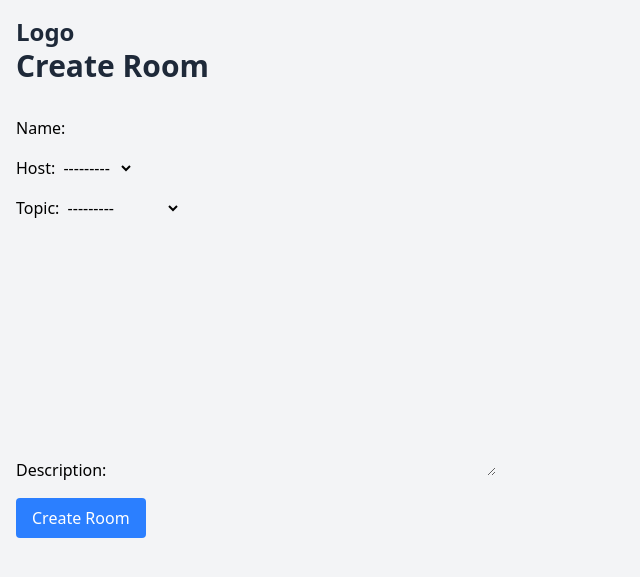
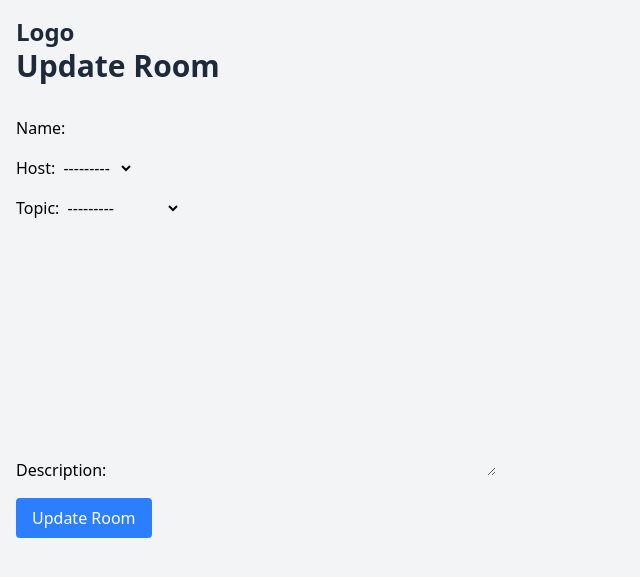
Before and after one commit to ahmedmuhammed14/chatroom, a Django app: template base/templates/base/room_form.html in a window 1280 px wide. Shown: the top 577 px of the page, without its empty margins (0-640 px from the left). Run offline with Django 5.2, Linux system fonts and the light colour scheme; the template is opened without the code that fills it: values that come from a table or form of the project are taken from there, others are empty; tables that the repository leaves empty hold one stand-in row (values such as "Sample post").

Commit message:
Fix room_form.html template to properly display update/create room conditionally
Co-authored-by: Qwen-Coder <qwen-coder@alibabacloud.com>

```diff
--- a/base/templates/base/home.html
+++ b/base/templates/base/home.html
@@ -10,6 +10,7 @@
         <a href="{% url 'create-room' %}" class="inline-block mb-4 px-4 py-2 bg-green-500 text-white rounded hover:bg-green-600">Create New Room</a>
        {% for room in rooms %}
             <div class="mb-4 p-4 border rounded shadow-sm">
+                <a href="{% url 'update-room' room.id %}" class="text-sm text-blue-500 hover:underline">Edit</a>
                 <span class="text-gray-500"> @{{ room.host.username }}</span>
                 <h2 class="text-xl font-semibold text-gray-700">
                     {{room.id}}
--- a/base/templates/base/room_form.html
+++ b/base/templates/base/room_form.html
@@ -1,16 +1,22 @@
 {% extends "base.html" %}
-{% block title %}Create Room{% endblock %}
+{% block title %}
+    {% if room %}Update Room{% else %}
+Create Room
+    {% endif %}
+{% endblock %}
 
 {% block content %}
     <header class="mb-8">
-        <h1 class="text-3xl font-bold text-gray-800">Create Room</h1>
+        <h1 class="text-3xl font-bold text-gray-800">
+            {% if room %}Update Room{% else %}Create Room{% endif %}
+        </h1>
     </header>
     <section>
         <form method="POST" class="space-y-4">
             {% csrf_token %}
             {{ form.as_p }}
             <button type="submit" class="px-4 py-2 bg-blue-500 text-white rounded hover:bg-blue-600">
-                Create Room
+                {% if room %}Update Room{% else %}Create Room{% endif %}
             </button>
         </form>
     </section>
--- a/base/urls.py
+++ b/base/urls.py
@@ -5,4 +5,5 @@ urlpatterns = [
     path('', views.home, name='home'),
     path('room/<str:pk>/', views.room, name='room'),
     path('create-room/', views.createRoom, name='create-room'),
+    path('update-room/<str:pk>/', views.updateRoom, name='update-room'),
 ]
--- a/static/src/output.css
+++ b/static/src/output.css
@@ -27,6 +27,8 @@
     --color-gray-800: oklch(27.8% 0.033 256.848);
     --color-white: #fff;
     --spacing: 0.25rem;
+    --text-sm: 0.875rem;
+    --text-sm--line-height: calc(1.25 / 0.875);
     --text-lg: 1.125rem;
     --text-lg--line-height: calc(1.75 / 1.125);
     --text-xl: 1.25rem;
@@ -302,6 +304,10 @@
     font-size: var(--text-3xl);
     line-height: var(--tw-leading, var(--text-3xl--line-height));
   }
+  .text-sm {
+    font-size: var(--text-sm);
+    line-height: var(--tw-leading, var(--text-sm--line-height));
+  }
   .text-xl {
     font-size: var(--text-xl);
     line-height: var(--tw-leading, var(--text-xl--line-height));
@@ -313,6 +319,9 @@
   .font-semibold {
     --tw-font-weight: var(--font-weight-semibold);
     font-weight: var(--font-weight-semibold);
+  }
+  .text-blue-500 {
+    color: var(--color-blue-500);
   }
   .text-gray-400 {
     color: var(--color-gray-400);
@@ -357,6 +366,13 @@
     &:hover {
       @media (hover: hover) {
         background-color: var(--color-green-600);
+      }
+    }
+  }
+  .hover\:underline {
+    &:hover {
+      @media (hover: hover) {
+        text-decoration-line: underline;
       }
     }
   }
```
Also changed, not shown: base/views.py (+11 -0 lines).
